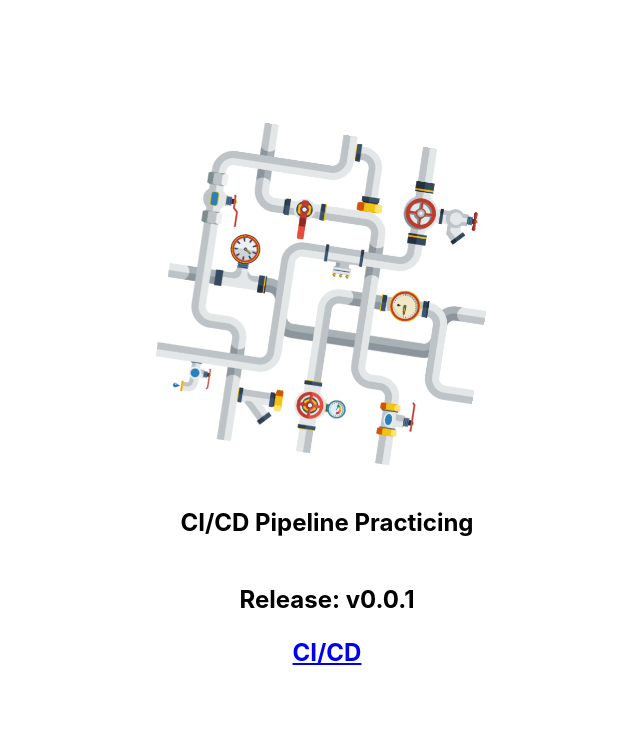
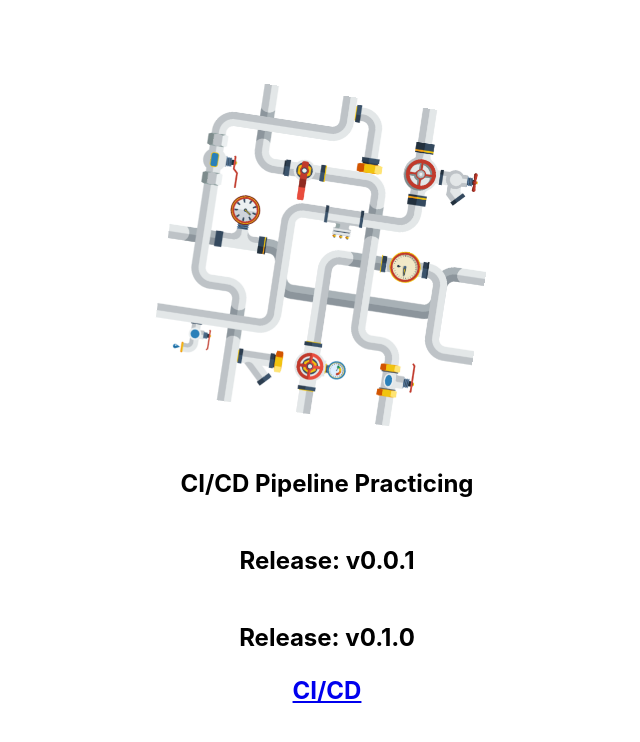
Before and after one commit to MarianaLozynska/ci-cd-pipeline, a React (Create React App) app: page / in a window 1280 px wide. Shown: the top 742 px of the page, without its empty margins (313-953 px from the left). Built offline with nearby package versions, Linux system fonts and the light colour scheme.

Commit message:
feat: added version release

```diff
--- a/src/App.js
+++ b/src/App.js
@@ -8,6 +8,7 @@ function App() {
         <img src={pipeline} className="App-logo" alt="logo" />
         <p>CI/CD Pipeline Practicing</p>
         <p>Release: v0.0.1</p>
+        <p>Release: v0.1.0</p>
         <a
           className="CI/CD-link"
           href="https://en.wikipedia.org/wiki/CI/CD"
```
